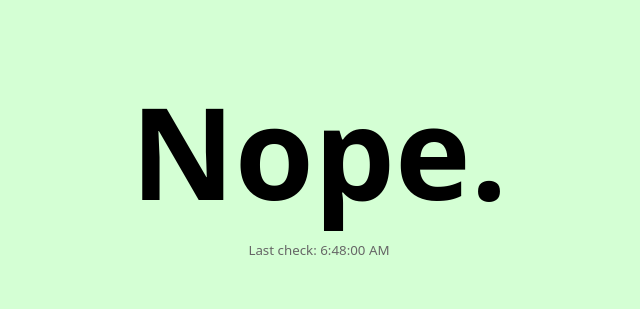
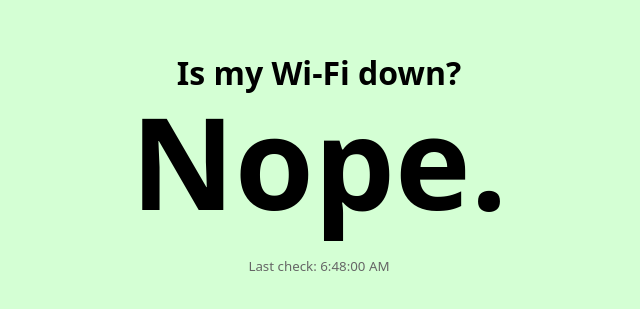
Before and after one commit to quinn-mcginley/IsMyWiFiDown, a plain HTML site: page index.html in a window 1280 px wide. Shown: the part 239-548 px from the top of the page, without its empty margins (321-961 px from the left). Drawn offline with Linux system fonts and the light colour scheme.

Commit message:
Update index.html

```diff
--- a/index.html
+++ b/index.html
@@ -5,66 +5,63 @@
 <title>Is My Wi‑Fi Down?</title>
 <meta name="viewport" content="width=device-width,initial-scale=1">
 <style>
-  :root {
-    --up:   #d4ffd4;
-    --down: #ffd6d6;
-    font-family: system-ui, sans-serif;
+  :root{
+    --up:#d4ffd4;
+    --down:#ffd6d6;
+    font-family:system-ui,sans-serif;
   }
-  body {
+  body{
     margin:0;
-    display:grid;
-    place-items:center;
+    display:flex;
+    flex-direction:column;
+    align-items:center;
+    justify-content:center;
     height:100vh;
     background:#fefefe;
+    text-align:center;
   }
-  h1   { font-size:8rem; margin:0; user-select:none; }
-  small{ margin-top:.5rem; color:#666 }
+  h2{font-size:2rem;margin:.2rem 0}
+  h1{font-size:8rem;margin:0;line-height:1}
+  small{margin:2rem 0 0;color:#666}
 </style>
 </head>
 <body>
-  <div style="text-align:center">
-    <h1 id="answer">…checking…</h1>
-    <small id="stamp"></small>
-  </div>
+  <h2>Is my Wi‑Fi down?</h2>
+  <h1 id="answer">…checking…</h1>
+  <small id="stamp"></small>
 
-<!-- ——— Wi‑Fi probe script ——— -->
 <script>
-const answer = document.getElementById("answer");
-const stamp  = document.getElementById("stamp");
+const answer=document.getElementById("answer");
+const stamp =document.getElementById("stamp");
 
-async function probe() {
-  const bust = location.href.split("#")[0] + "?t=" + Date.now();
-  try {
-    await fetch(bust, { cache:"no-store", mode:"no-cors" });
+async function probe(){
+  const bust=location.href.split("#")[0]+"?t="+Date.now();
+  try{
+    await fetch(bust,{cache:"no-store",mode:"no-cors"});
     show(true);
-  } catch (_) { show(false); }
+  }catch(_){show(false);}
 }
-
-function show(up) {
-  document.body.style.background = up ? "var(--up)" : "var(--down)";
-  answer.textContent             = up ? "Nope." : "Yep.";
-  stamp.textContent              = "Last check: " +
-                                   new Date().toLocaleTimeString();
+function show(up){
+  document.body.style.background=up?"var(--up)":"var(--down)";
+  answer.textContent            =up?"Nope.":"Yep.";
+  stamp.textContent="Last check: "+new Date().toLocaleTimeString();
 }
-
-probe();                     // first run
-setInterval(probe, 15_000);  // every 15 s
-window.addEventListener("online",  () => show(true));
-window.addEventListener("offline", () => show(false));
+probe();
+setInterval(probe,15000);
+window.addEventListener("online", ()=>show(true));
+window.addEventListener("offline",()=>show(false));
 </script>
 
-<!-- ——— Ko‑Fi floating button (larger, custom text) ——— -->
+<!-- Ko‑fi floating chat button -->
 <script src="https://storage.ko-fi.com/cdn/scripts/overlay-widget.js"></script>
 <script>
-kofiWidgetOverlay.draw('ismywifidown', {
-  type: 'floating-chat',
-  // new label
-  'floating-chat.donateButton.text': 'Support this important work',
-  // style overrides ↓
-  'floating-chat.donateButton.background-color': '#29abe0',
-  'floating-chat.donateButton.text-color': '#ffffff',
-  // make it 25 % wider & bump the font
-  'floating-chat.donateButton.width': '220px',
-  'floating-chat.donateButton.font-size': '1.05rem'
+kofiWidgetOverlay.draw('ismywifidown',{
+  type:'floating-chat',
+  'floating-chat.donateButton.text':'Pay for SAAS',
+  'floating-chat.donateButton.background-color':'#29abe0',
+  'floating-chat.donateButton.text-color':'#ffffff',
+  'floating-chat.donateButton.font-size':'1.05rem'
 });
 </script>
+</body>
+</html>
```
